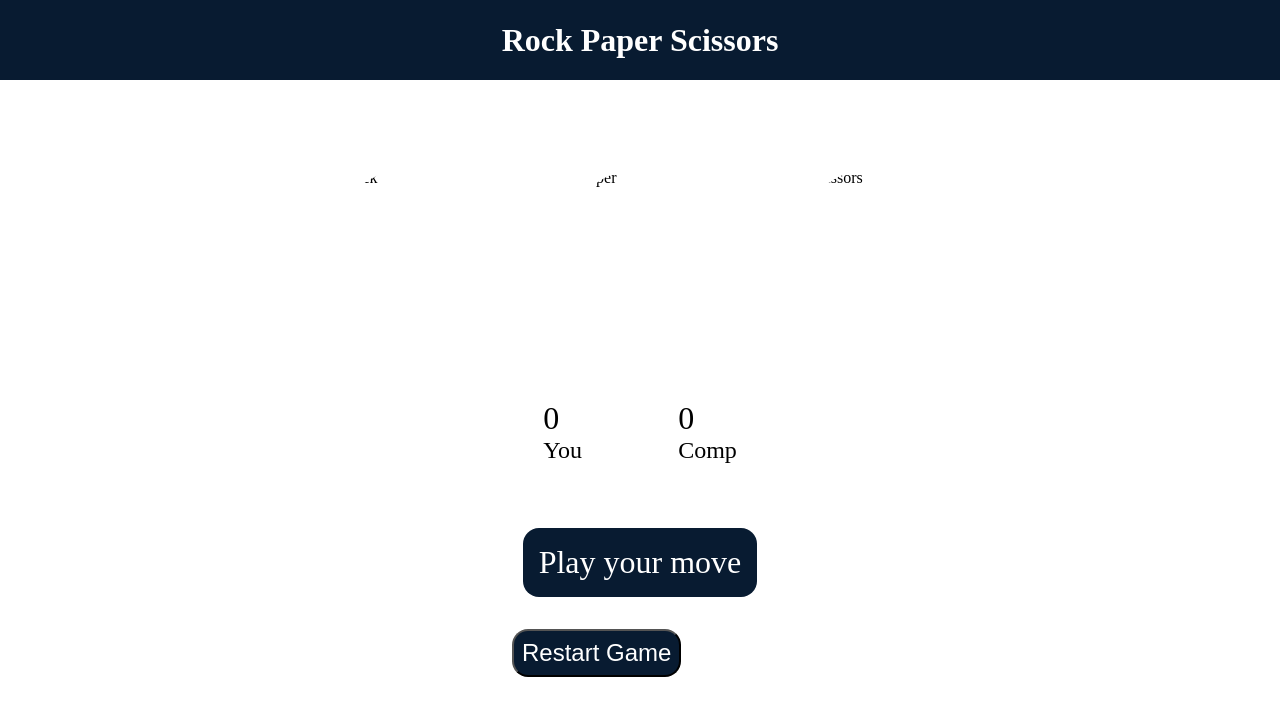
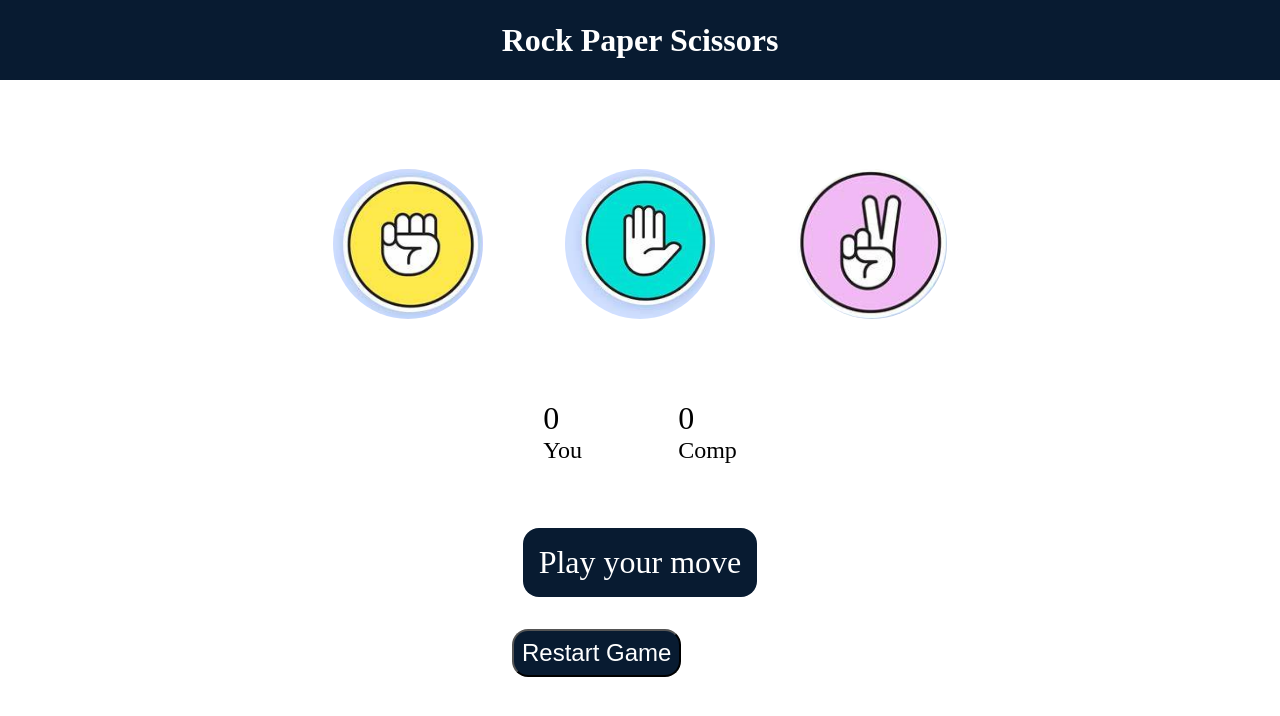
Before and after one commit to ChhayaLath/Rock-Paper-Scissor, a plain HTML site: page index.html in a window 1280 px wide. Drawn offline with Linux system fonts and the light colour scheme.

Commit message:
Update index.html

```diff
--- a/index.html
+++ b/index.html
@@ -10,13 +10,13 @@
     <h1>Rock Paper Scissors</h1>
     <div class="choices">
     <div id="rock" class="choice">
-        <img src="./images/rock.png" alt="rock" />
+        <img src="rock.png" alt="rock" />
     </div>
     <div class="choice" id="paper">
-        <img src="./images/paper.png" alt="paper" />
+        <img src="paper.png" alt="paper" />
     </div>
     <div class="choice" id="scissors">
-        <img src="./images/scissors.png" alt="scissors" />
+        <img src="scissors.png" alt="scissors" />
     </div>
     </div>
 
```
